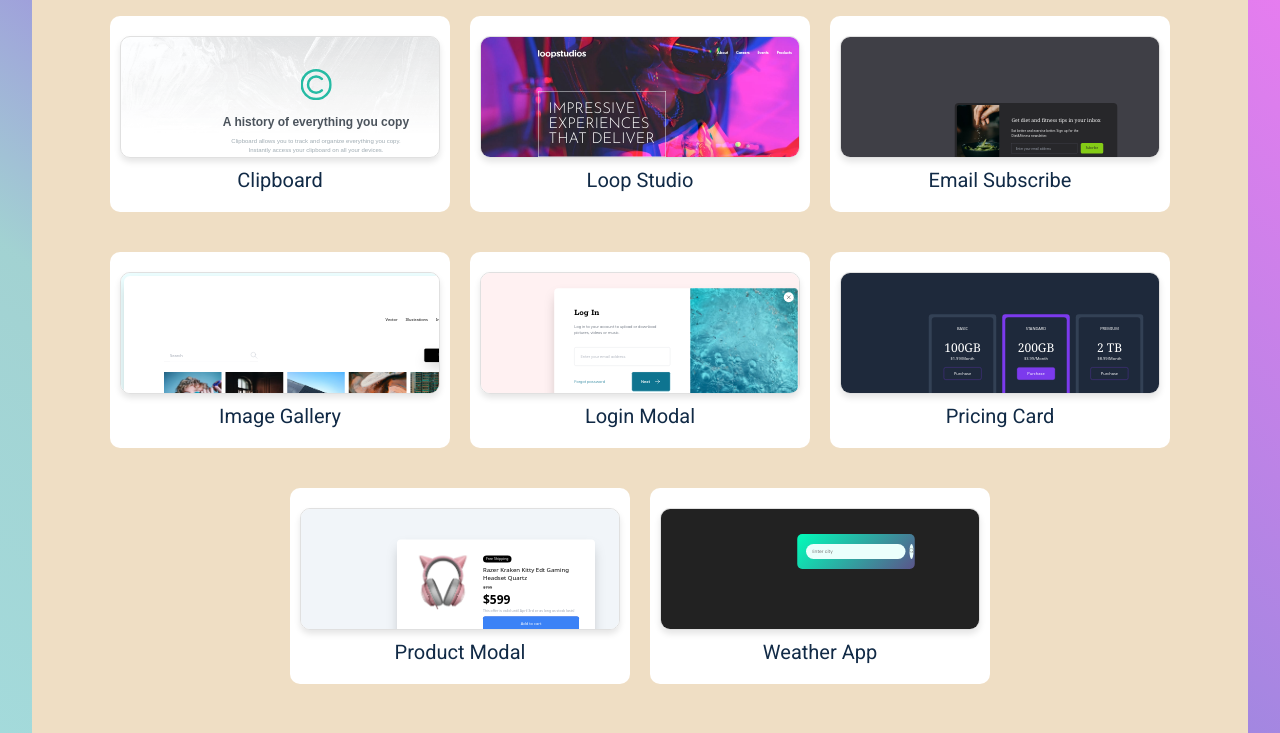
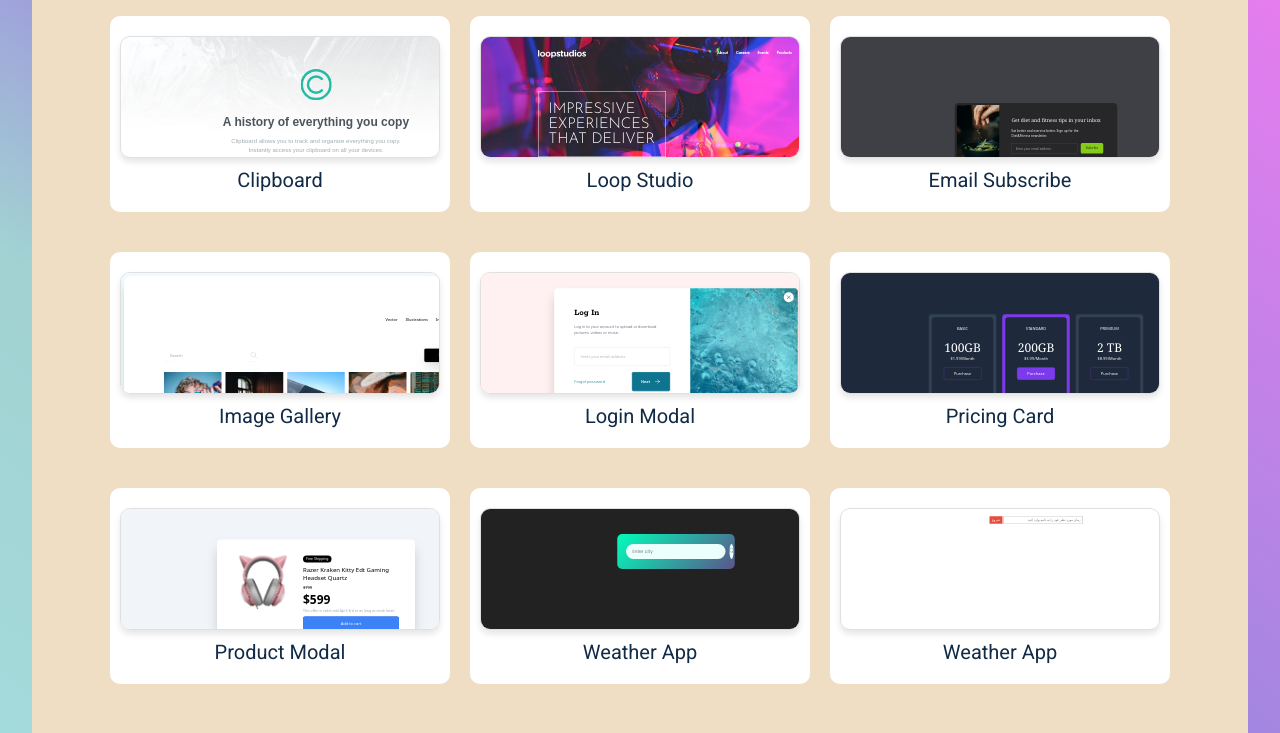
Before and after one commit to sepide-rezzayi/sepide-rezzayi.github.io, a plain HTML site: page index.html in a window 1280 px wide. Shown: the part 1334-2067 px from the top of the page. Drawn offline with nearby package versions, Linux system fonts and the light colour scheme; a web font is replaced by a local one.

Commit message:
add timer app to main projects

```diff
--- a/index.html
+++ b/index.html
@@ -328,6 +328,23 @@
               >weather app</a
             >
           </div>
+          <!-- !TIMER APP -->
+          <div class="site">
+            <div class="preview">
+              <iframe
+                class="iframe-wrapper"
+                src="./projects/Timer/index.html"
+                frameborder="0"
+                title="Site Preview"
+              ></iframe>
+            </div>
+            <a
+              class="preview-link"
+              href="./projects/Timer/index.html"
+              target="_blank"
+              >weather app</a
+            >
+          </div>
         </div>
       </div>
       <!-- ! CONTACT ME -->
```
